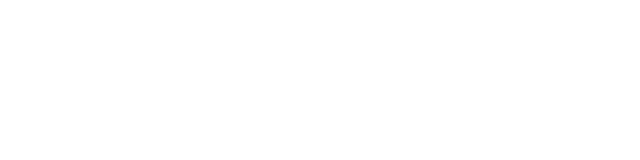
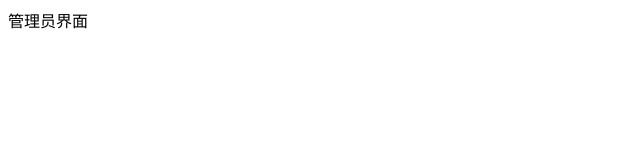
Before and after one commit to ijusthaveto/exam, a Vue app in the folder exam-frontend/: page /Admin in a window 1280 px wide. Before the commit this address had no page. Shown: the top 160 px of the page, without its empty margins (0-640 px from the left). Built offline with nearby package versions, Linux system fonts and the light colour scheme.

Commit message:
chore: Remove irrelevant code

```diff
--- a/exam-frontend/src/main.ts
+++ b/exam-frontend/src/main.ts
@@ -1,10 +1,8 @@
 import { createApp } from 'vue'
 import { createPinia } from 'pinia'
-import '@/assets/css/main.css'
 
 import App from './App.vue'
 import router from './router'
-import 'uno.css'
 
 const app = createApp(App)
 
--- a/exam-frontend/src/router/index.ts
+++ b/exam-frontend/src/router/index.ts
@@ -22,6 +22,11 @@ const router = createRouter({
       path: '/register',
       name: 'register',
       component: () => import('@/views/Register/ExamRegister.vue')
+    },
+    {
+      path: '/Admin',
+      name: 'Admin',
+      component: () => import('@/views/Admin/ExamAdmin.vue')
     }
   ]
 })
--- /dev/null
+++ b/exam-frontend/src/views/Admin/ExamAdmin.vue
@@ -0,0 +1,10 @@
+<template>
+  <div>管理员界面</div>
+</template>
+
+<script setup>
+
+</script>
+
+<style scoped>
+</style>
```
